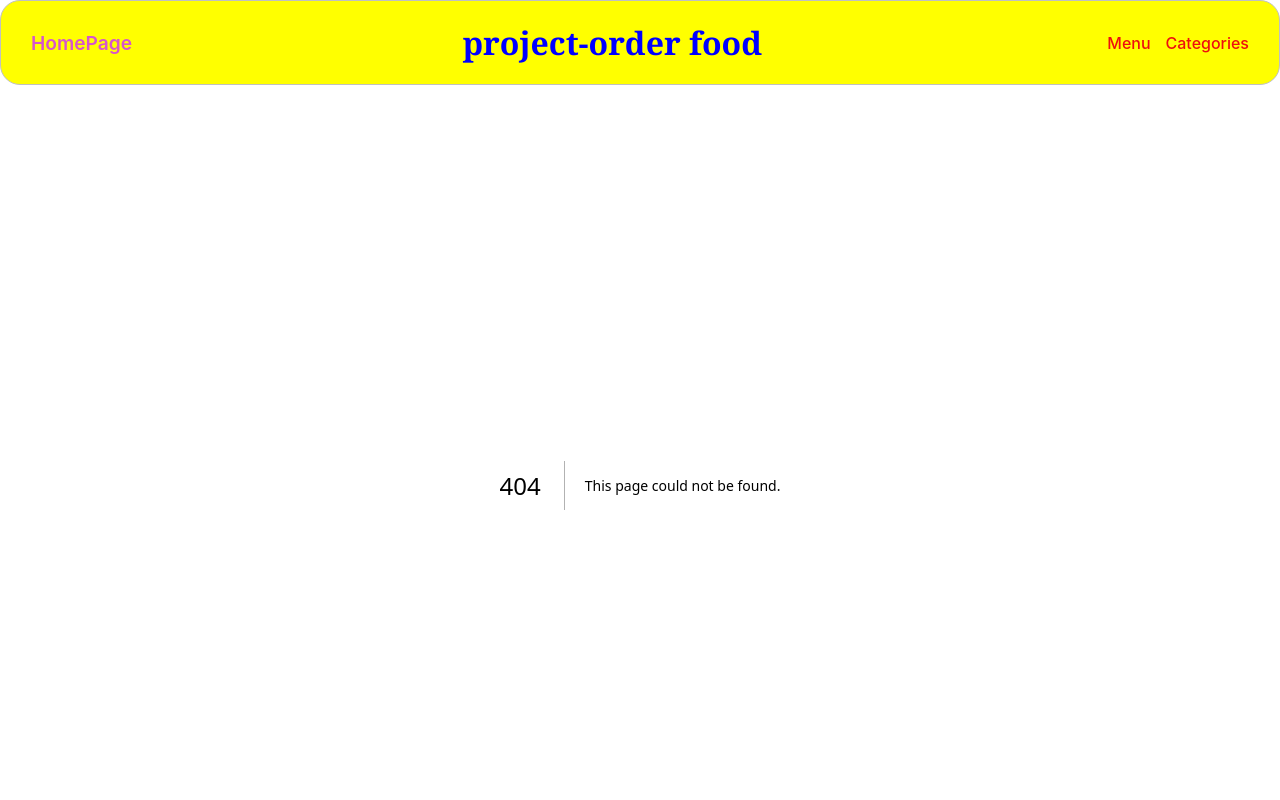
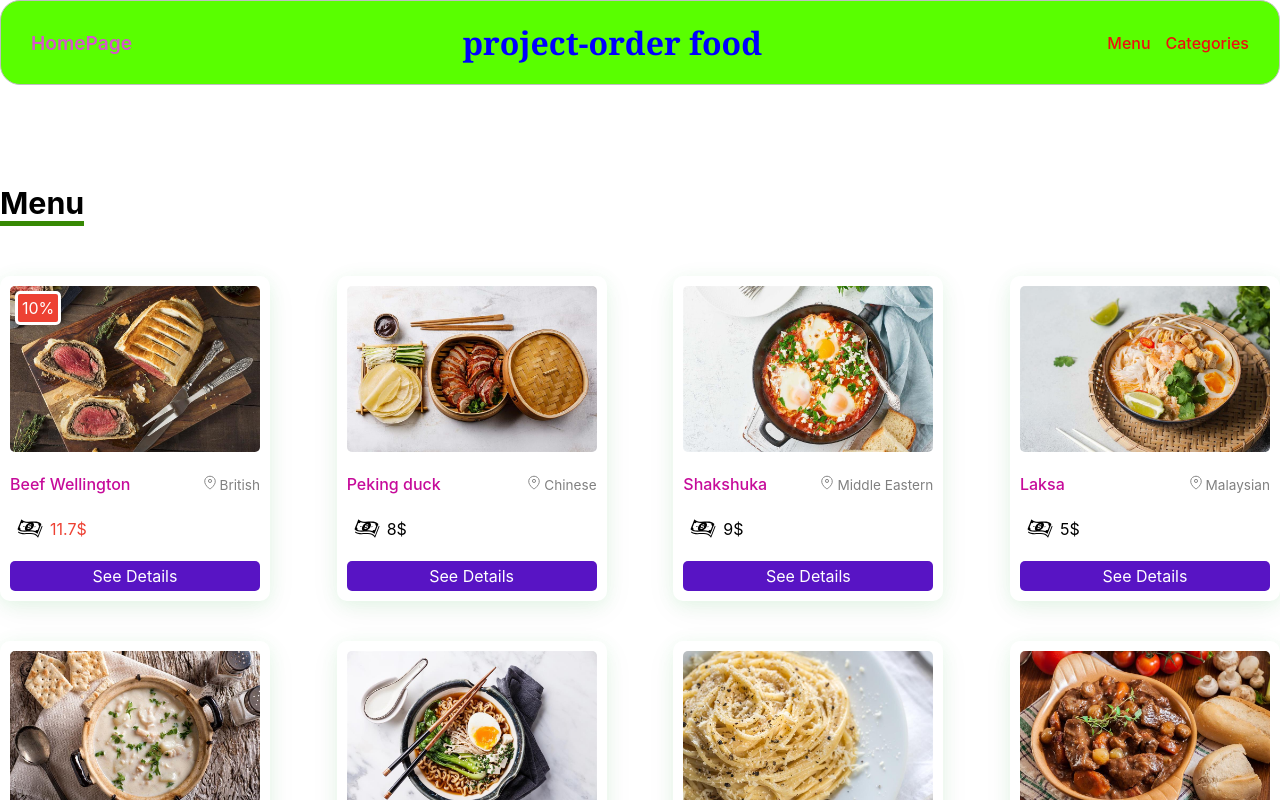
Before and after one commit to alizare-1986/project-food, a Next.js app: page /menu in a window 1280 px wide. Before the commit this address had no page. Shown: the top 800 px of the page. Built offline with nearby package versions, Linux system fonts and the light colour scheme; data requests are answered from the project's data file.

Commit message:
creating the menupage and show items

```diff
--- a/components/layout/Layout.module.css
+++ b/components/layout/Layout.module.css
@@ -7,7 +7,7 @@
     padding: 20px 30px;
     border: 0.1rem solid silver;
     border-radius: 20px;
-    background-color: yellow
+    background-color: rgb(89, 255, 0)
   }
 
   .left a {
@@ -27,7 +27,7 @@
 
   }
   .footer {
-    background-color: #d80d14;
+    background-color: rgb(89, 255, 0);
     text-align: center;
     color: #fff;
     padding: 10px 0;
@@ -47,10 +47,21 @@
     .header {
       padding: 20px;
     }
+    .name {
+      font-size: medium;
+    }
   }
 
   @media (max-width: 600px) {
     .header {
       padding: 10px;
     }
+    .name {
+      font-size: small;
+    }
   }
+  @media(max-width:300px){
+    .name {
+      font-size:smaller;
+    }
+  }
--- /dev/null
+++ b/components/modules/Card.js
@@ -0,0 +1,33 @@
+import Link from "next/link";
+import styles from "./Card.module.css";
+import Location from "../icons/Location";
+import Dollar from "../icons/Dollar";
+function Card(props) {
+  const { id, name, price, details, discount } = props;
+  return (
+    <div className={styles.container}>
+      <img src={`/images/${id}.jpeg`} alt={name} />
+      <div className={styles.details}>
+        <h4>{name}</h4>
+        <div>
+          <Location />
+          {details[0].Cuisine}
+        </div>
+      </div>
+      <div className={styles.price}>
+        <Dollar />
+        {discount ? (
+          <span className={styles.discount}>
+            {(price * (100 - discount)) / 100}$
+          </span>
+        ) : (
+          <span>{price}$</span>
+        )}
+        {discount ? <div className={styles.badge}>{discount}%</div> : null}
+      </div>
+      <Link href={`/menu/${id}`}>See Details</Link>
+    </div>
+  );
+}
+
+export default Card;
--- /dev/null
+++ b/components/modules/Card.module.css
@@ -0,0 +1,63 @@
+.container {
+    display: flex;
+    flex-direction: column;
+    width: 270px;
+    box-shadow: rgba(92, 245, 115, 0.123) 0px 4px 16px,
+      rgba(17, 17, 26, 0.05) 0px 8px 32px;
+    margin-bottom: 40px;
+    padding: 10px;
+    border-radius: 10px;
+    position: relative;
+  }
+
+  .container img {
+    width: 100%;
+    border-radius: 5px;
+  }
+
+  .details {
+    display: flex;
+    align-items: baseline;
+    justify-content: space-between;
+    color: grey;
+    font-size: 0.85rem;
+    margin: 22px 0;
+  }
+
+  .details h4 {
+    color: #c60b9a;
+    font-weight: 500;
+    font-size: 1rem;
+  }
+
+  .price {
+    display: flex;
+    justify-content: left !important;
+    align-items: center;
+  }
+
+  .container a {
+    background-color: #5814c4;
+    color: white;
+    display: block;
+    width: 100%;
+    text-align: center;
+    margin-top: 20px;
+    padding: 5px 0;
+    border-radius: 5px;
+  }
+
+  .discount {
+    color: #ed4133;
+  }
+
+  .badge {
+    background-color: #ed4133;
+    color: white;
+    padding: 4px;
+    border-radius: 5px;
+    border: 3px solid white;
+    position: absolute;
+    top: 15px;
+    left: 15px;
+  }
--- /dev/null
+++ b/components/templates/MenuPage.js
@@ -0,0 +1,16 @@
+import Card from "../modules/Card";
+import styles from "./MenuPage.module.css";
+function MenuPage({ data }) {
+  return (
+    <div className={styles.container}>
+      <h2>Menu</h2>
+      <div className={styles.subContainer}>
+        {data.map((food) => (
+          <Card key={food.id} {...food} />
+        ))}
+      </div>
+    </div>
+  );
+}
+
+export default MenuPage;
--- /dev/null
+++ b/components/templates/MenuPage.module.css
@@ -0,0 +1,37 @@
+.container {
+    max-width: 1300px;
+    margin: auto;
+    margin-top: 100px;
+  }
+
+  .subContainer {
+    display: flex;
+    flex-wrap: wrap;
+    justify-content: space-between;
+  }
+
+  .container h2 {
+    border-bottom: 5px solid #378904;
+    width: fit-content;
+    margin-bottom: 50px;
+    font-size: 1.9rem;
+  }
+
+  @media (max-width: 900px) {
+    .container {
+      padding: 20px;
+    }
+    .subContainer {
+      justify-content: space-around;
+    }
+    .container h2 {
+      margin: auto;
+      margin-bottom: 50px;
+    }
+  }
+
+  @media (max-width: 600px) {
+    .container {
+      padding: 10px;
+    }
+  }
--- /dev/null
+++ b/pages/menu/index.js
@@ -0,0 +1,19 @@
+import MenuPage from "../../components/templates/MenuPage";
+
+function Menu({menu}) {
+    return (
+        <div>
+          <MenuPage data={menu}/>
+        </div>
+    );
+}
+
+export default Menu;
+export async function getStaticProps(){
+    const res= await fetch("http://localhost:4000/data")
+    const data= await res.json()
+    return {
+        props:{menu:data},
+        revalidate: 10, //seconds //for update offsell
+    }
+}
```
Also changed, not shown: components/modules/Banner.js (+3 -5 lines).
